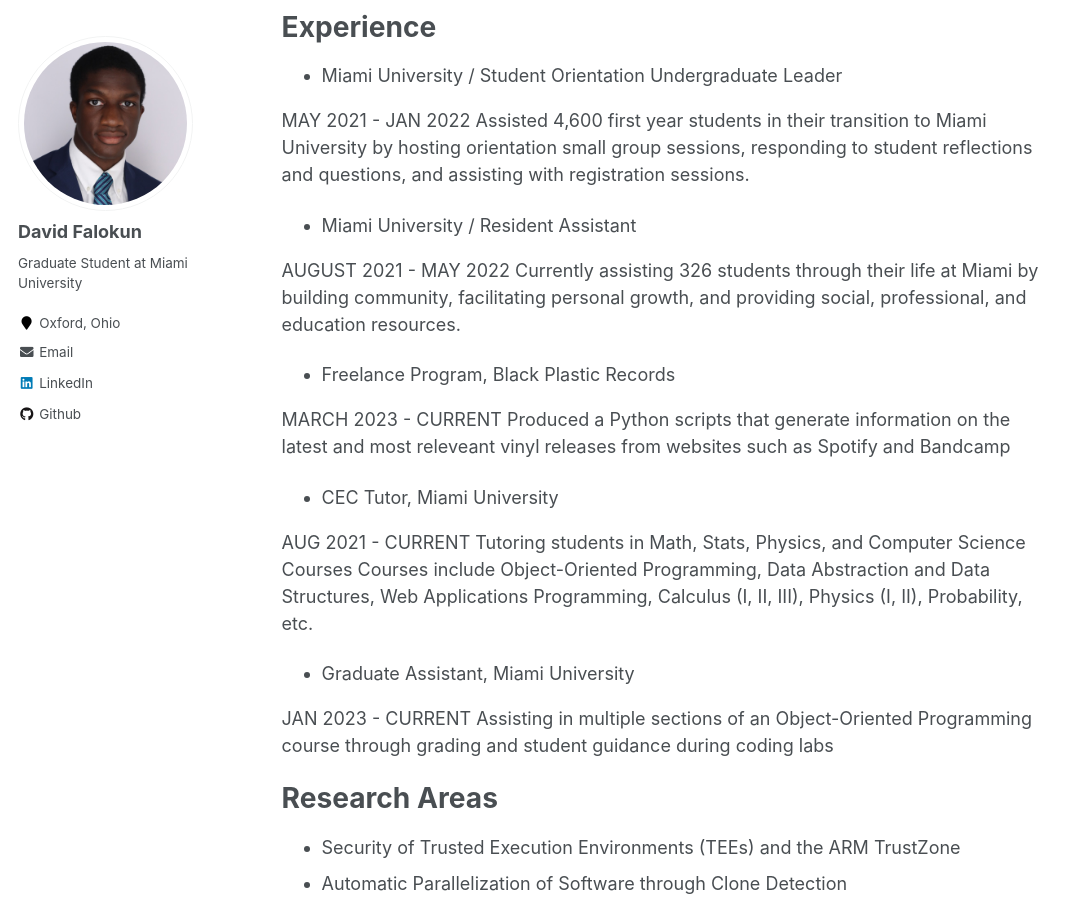
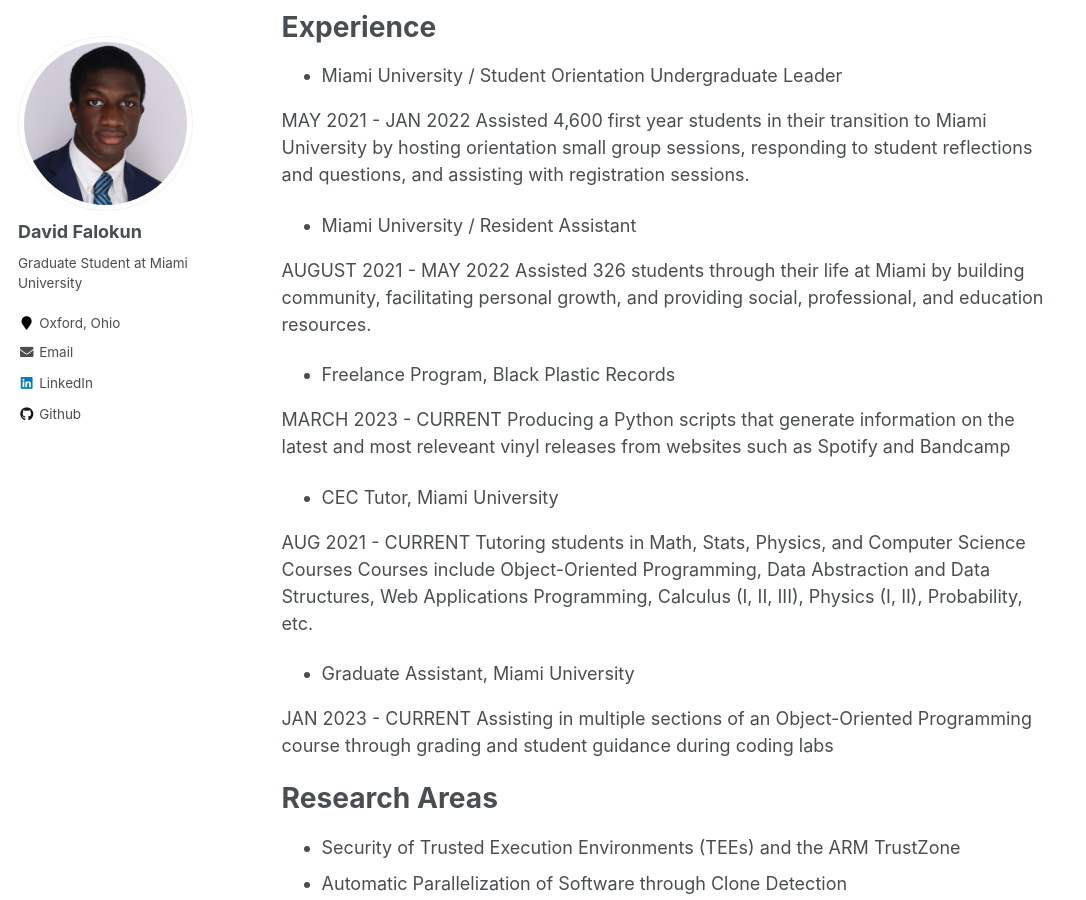
Before and after one commit to falokud3/falokud3.github.io, a Jekyll site: the page built from _pages/about.md, in a window 1280 px wide and 900 px high, scrolled down 335 px. Shown: the whole window, without its empty margins (0-1086 px from the left). Built offline with Jekyll 4.4.1, drawn with Linux system fonts in a browser that asks for light colours.

Commit message:
About Me page fixes

```diff
--- a/_pages/about.md
+++ b/_pages/about.md
@@ -19,11 +19,11 @@ Assisted 4,600 first year students in their transition to Miami University by ho
 - Miami University / Resident Assistant
 
 AUGUST 2021 - MAY 2022
-Currently assisting 326 students through their life at Miami by building community, facilitating personal  growth, and providing social, professional, and education resources.
+Assisted 326 students through their life at Miami by building community, facilitating personal  growth, and providing social, professional, and education resources.
 - Freelance Program, Black Plastic Records
 
 MARCH 2023 - CURRENT
-Produced a Python scripts that generate information on the latest and most releveant vinyl releases from websites such as Spotify and Bandcamp
+Producing a Python scripts that generate information on the latest and most releveant vinyl releases from websites such as Spotify and Bandcamp
 - CEC Tutor, Miami University
 
 AUG 2021 - CURRENT
```
